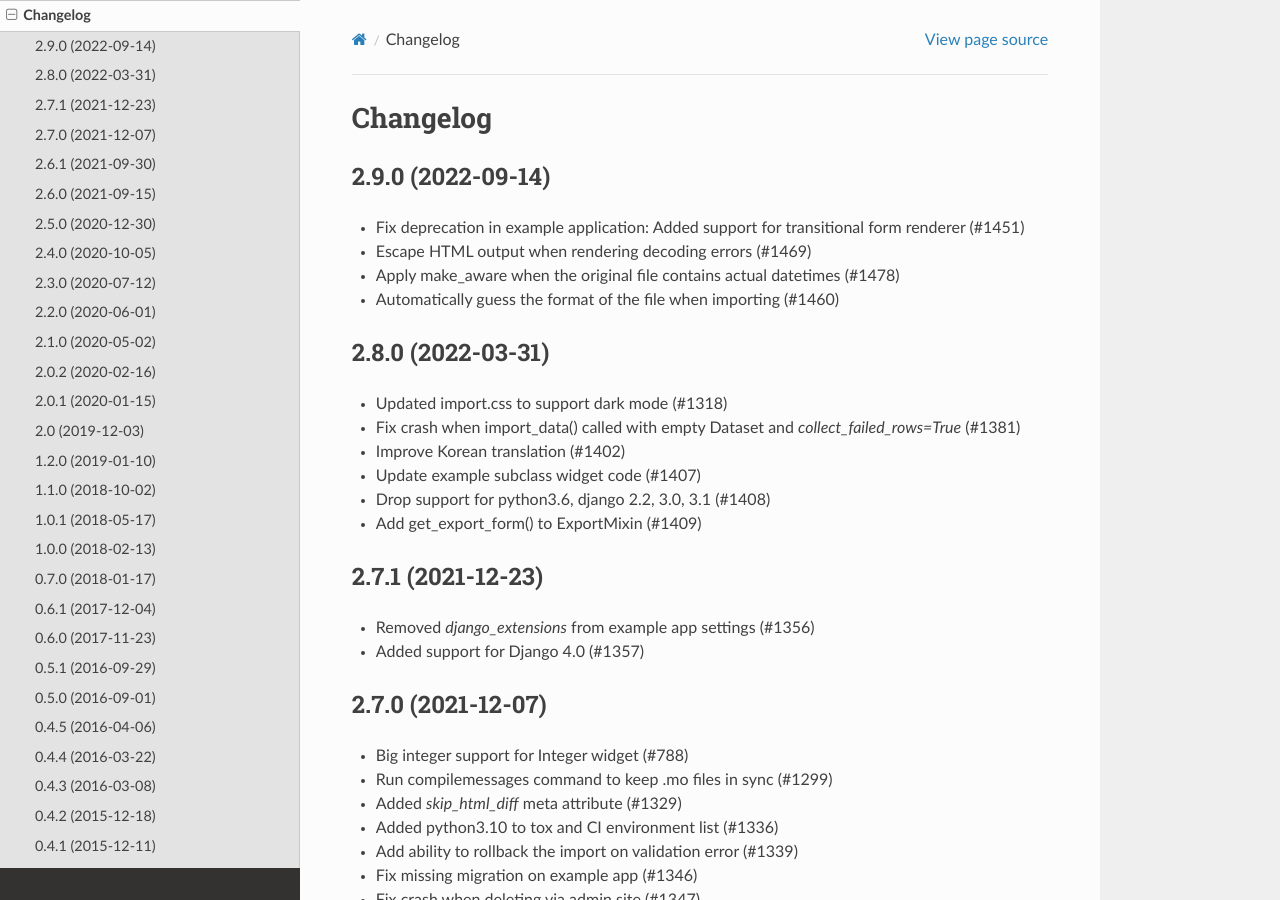
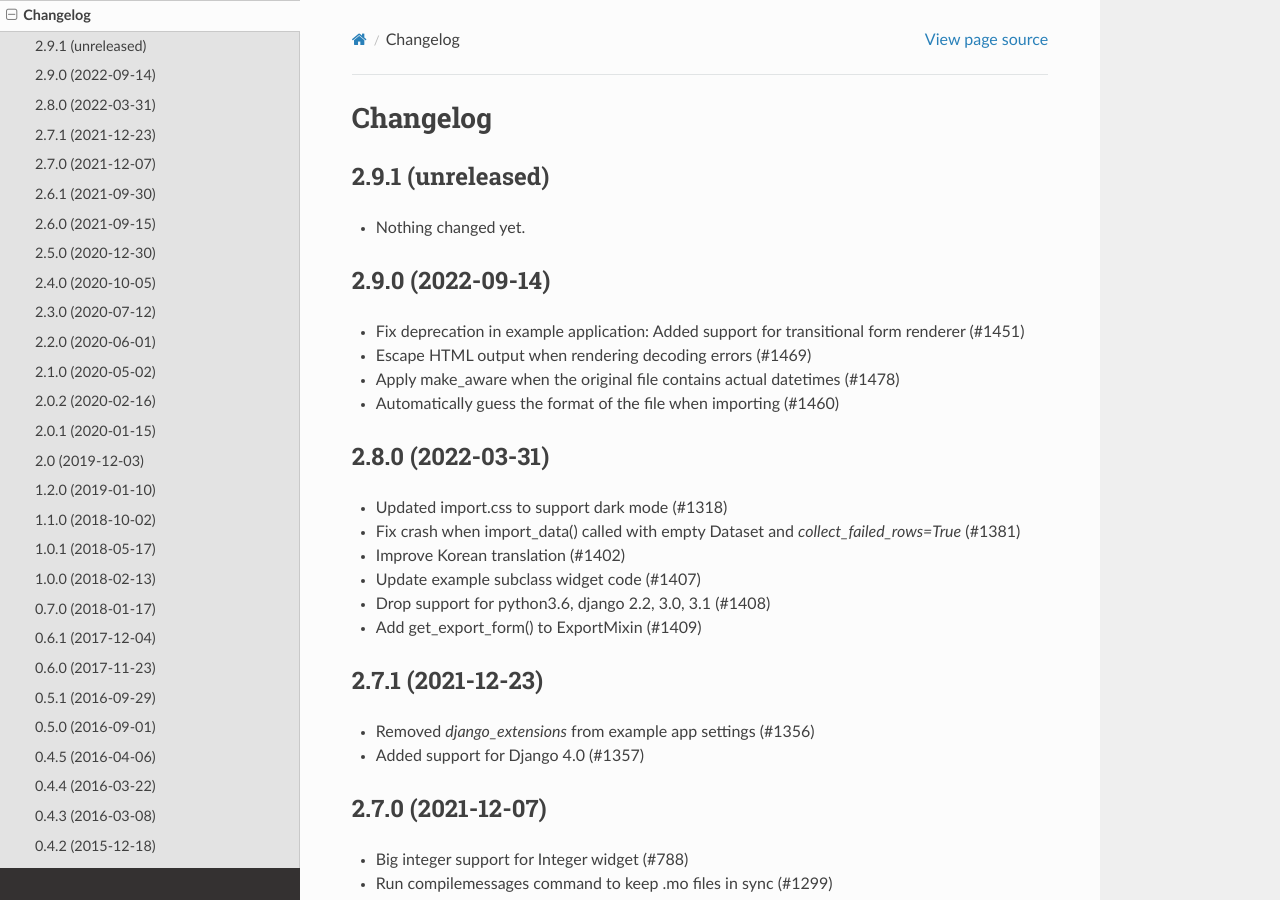
Before and after one commit to django-import-export/django-import-export, a Sphinx documentation site: the page built from docs/changelog.rst, in a window 1280 px wide and 900 px high. Built offline with Sphinx 7.4.7 and the Read the Docs theme 2.0.0, drawn with Linux system fonts in a browser that asks for light colours.

Commit message:
Back to development: 2.9.1

```diff
--- a/docs/changelog.rst
+++ b/docs/changelog.rst
@@ -1,5 +1,11 @@
 Changelog
 =========
+
+2.9.1 (unreleased)
+------------------
+
+- Nothing changed yet.
+
 
 2.9.0 (2022-09-14)
 ------------------
--- a/import_export/__init__.py
+++ b/import_export/__init__.py
@@ -1 +1 @@
-__version__ = '2.9.0'
+__version__ = '2.9.1.dev0'
```
